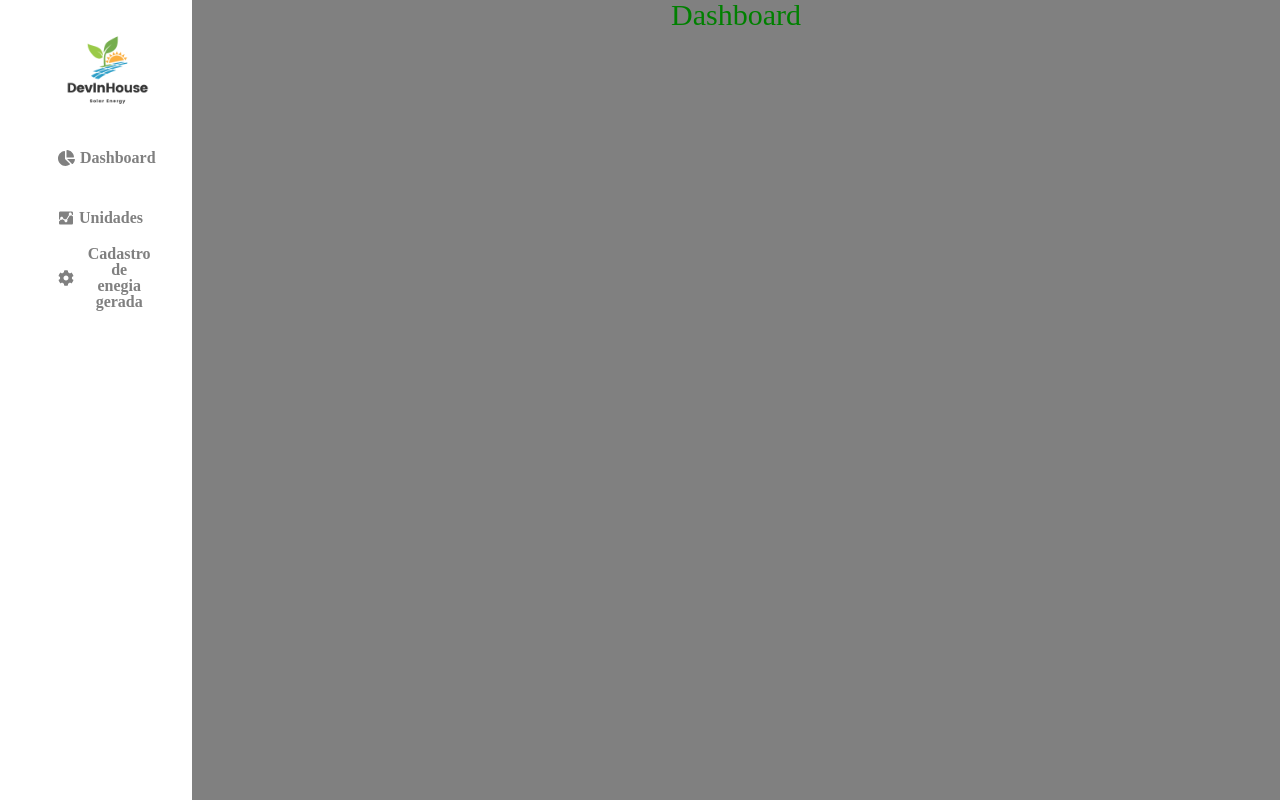
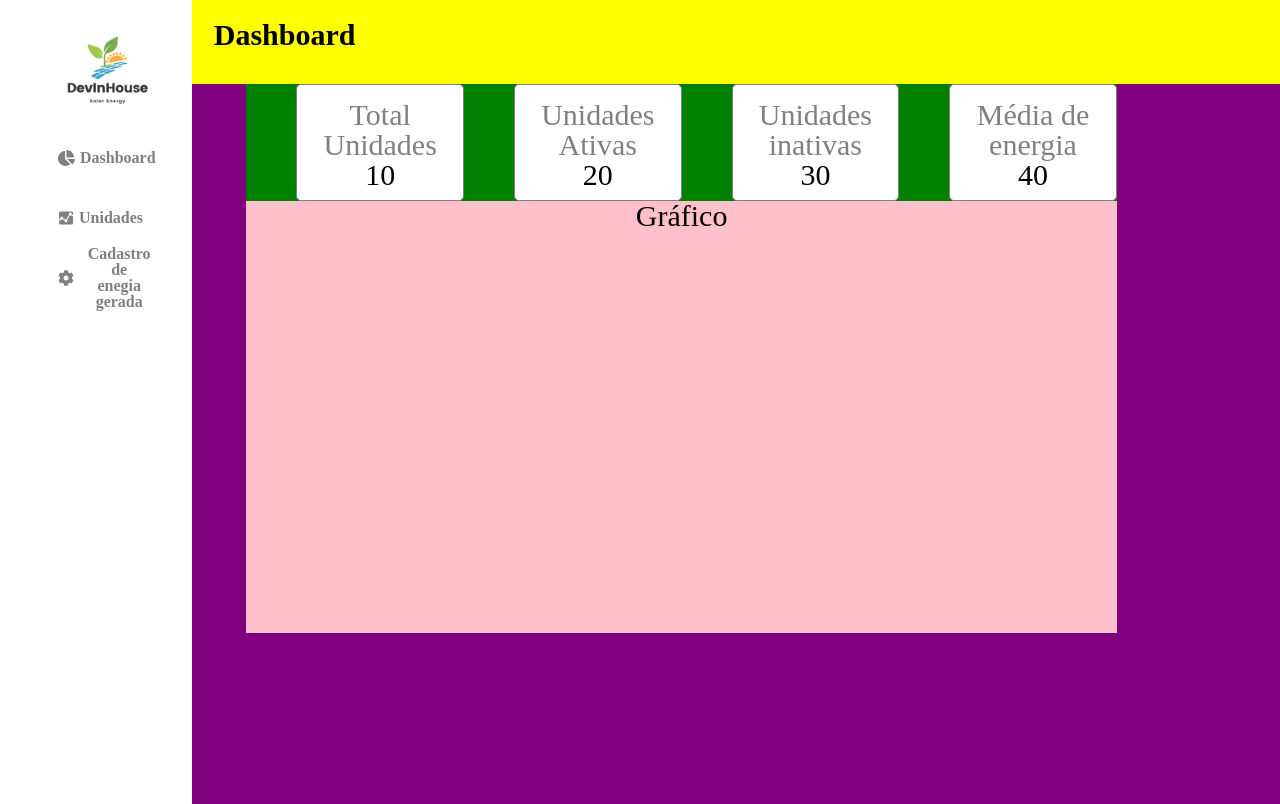
Before and after one commit to alexborgessjc/modulo_1_projeto_avaliativo_2, a React (Create React App) app: page /dashboard in a window 1280 px wide. Built offline with nearby package versions, Linux system fonts and the light colour scheme.

Commit message:
Envio 6 do projeto - Painel de medicao feito o visual

```diff
--- /dev/null
+++ b/src/components/Painel/index.js
@@ -0,0 +1,29 @@
+import React from 'react';
+import { Quadrado, Title } from './styles';
+
+function Painel() {
+
+    return (
+        <>
+            <Quadrado>
+                <Title>Total Unidades</Title>
+                10
+            </Quadrado>
+            <Quadrado>
+                <Title>Unidades Ativas</Title>
+                20
+            </Quadrado>
+            <Quadrado>
+                <Title>Unidades inativas</Title>
+                30
+            </Quadrado>
+            <Quadrado>
+                <Title>Média de energia</Title>
+                40
+            </Quadrado>
+        </>
+    );
+
+}
+
+export default  React.memo(Painel);
--- /dev/null
+++ b/src/components/Painel/styles.js
@@ -0,0 +1,23 @@
+import styled from 'styled-components';
+
+export const Quadrado = styled.div`
+    background-color: white;
+    border: 1px solid grey;
+    width: 20%;
+    margin-left: 50px;
+    border-radius: 5px;
+    padding-top: 15px;
+    padding-bottom: 10px;
+    cursor: pointer;
+    &:hover{
+        border: 1px solid blue;
+        color: blue;
+        div{
+        color: blue;
+        }
+    }
+`;
+
+export const Title = styled.div`
+       color:grey;
+`;
--- a/src/pages/Dashboard/index.js
+++ b/src/pages/Dashboard/index.js
@@ -1,5 +1,7 @@
 import Menu from '../../components/Menu';
-import { DashboardDiv,TelaDiv,MenuDiv} from './styles';
+import Painel from '../../components/Painel';
+import React from 'react';
+import { DashboardDiv,TelaDiv,MenuDiv,Title, PainelFundo,Tablelist, Background} from './styles';
 
 function Dashboard() {
     return (
@@ -8,7 +10,15 @@ function Dashboard() {
                 <Menu></Menu>
             </MenuDiv>
             <DashboardDiv>
-                Dashboard
+                <Title>Dashboard</Title>
+                <Background>
+                    <PainelFundo>
+                        <Painel/>
+                    </PainelFundo>
+                    <Tablelist>
+                        Gráfico
+                    </Tablelist>
+                </Background>
             </DashboardDiv>
         </TelaDiv>
     );
--- a/src/pages/Dashboard/styles.js
+++ b/src/pages/Dashboard/styles.js
@@ -1,5 +1,32 @@
 import styled from 'styled-components';
 
+export const ButtonNovaUnidade = styled.button`
+    display: flex;
+    align-items: center;
+    flex-direction: row;
+    text-decoration: none;
+    border: none;
+    border-radius: 15px;
+    text-shadow:none;
+    font-weight: bold;
+    font-size: 16px;
+    margin: 5px;
+    margin-left: 70%;
+    width: 15%;
+    height: 55px;
+    padding-left: 4%;
+    &:hover{
+      background: #4C5DF1;
+        a{
+            color:white;
+
+        }
+    }
+    a{
+        color:grey;
+        text-decoration: none
+    }
+`;
 export const TelaDiv = styled.div`
     display: flex;
     background-color: lightblue;
@@ -8,20 +35,100 @@ export const TelaDiv = styled.div`
     margin: 0 auto;
     background-color: blue;
 `;
+
 export const MenuDiv = styled.div`
     width: 15%;
     background-color: white;
     padding: 0px;
     font-size: 30px;
     text-align: center;
-    height: 100%;;
+    height: 100%;
 `;
 export const DashboardDiv = styled.div`
     width: 85%;
-    background-color: grey;
+    background-color: white;
     font-size: 30px;
-    color: green;
+    vertical-align: middle;
+    height:100%;
+`;
+
+export const Title = styled.div`
+    background-color: yellow;
+    color: black;
+    height: 8%;
+    padding-left: 2%;
+    font-weight: bold;
+    padding-top: 20px;
+`;
+
+export const PainelFundo = styled.div`
     text-align: center;
-    vertical-align: middle;
-    height:100%:
+    color: black;
+    background-color: green;
+    width: 80%;
+    margin-left: 5%;
+    display: flex;
 `;
+
+export const Tablelist = styled.div`
+    background-color: pink;
+    text-align: center;
+    height: 60%;
+    width: 80%;
+    margin-left: 5%;
+    color: black;
+`;
+
+export const ButtonNew = styled.div`
+    background-color: white;
+    text-align: right;
+`;
+
+export const Background = styled.div`
+    background-color: purple;
+    width: 100%;
+    height:90%;
+`;
+//Teste
+
+export const Table = styled.table`
+  width: 100%;
+  background: #FFF;
+  padding: 10px;
+  border-radius: 10px;
+  margin: 10px 0;
+`;
+
+export const THeader = styled.thead`
+  background: #EC6D08;
+  th {
+  color: #FFF;
+  text-align: left;
+  padding: 12px;
+  }
+`;
+
+export const TBody = styled.tbody`
+`;
+
+export const Row = styled.tr`
+`;
+
+export const RowItem = styled.td`
+  padding: 12px;
+  border-bottom: 1px solid #EC6D08;
+`;
+
+export const CartPhoto = styled.img`
+  height: 100px;
+`;
+
+export const Button = styled.button`
+  border: 0;
+  background: #EC6D08;
+  width: 150px;
+  color: #FFF;
+  font-weight: bold;
+  float: right;
+  margin: 10px 0;
+`;
--- a/src/pages/LancamentoDeGeracao/index.js
+++ b/src/pages/LancamentoDeGeracao/index.js
@@ -3,7 +3,7 @@ import Menu from '../../components/Menu';
 import {toast} from 'react-toastify';
 import axios from "axios";
 import React,{ useState, useEffect } from 'react';
-import {Form, Input, InputDiv, ListaUnidadeDiv, TelaDiv, MenuDiv, Title, SubTitle, Tablelist, DivButtonNew, ButtonNew, Background} from './styles';
+import {Form, Input, InputDiv, ListaUnidadeDiv, TelaDiv, MenuDiv, Title, Tablelist, DivButtonNew, ButtonNew, Background} from './styles';
 
 function LancamentoDeGeracao() {
     const [id, setId] = useState('')
@@ -51,16 +51,14 @@ function LancamentoDeGeracao() {
                 <Menu></Menu>
             </MenuDiv>
             <ListaUnidadeDiv>
-                <Title>Unidades</Title>
+                <Title>Lançamento de geração mensal</Title>
                 <Background>
                     <Form onSubmit={handleSubmit}>
                         <Tablelist>
-                            <SubTitle>Cadastro de Unidade Geradora</SubTitle>
                             <InputDiv>
-                                Unidade geradora<br/>
+                                Unidade geradora:<br/>
                                 <Select
                                     label="Unidade geradora:"
-
                                     options={unidade}
                                     description="Selecione uma unidade"
                                     onChange={(gerado) => setId(gerado.target.value)}
--- a/src/pages/LancamentoDeGeracao/styles.js
+++ b/src/pages/LancamentoDeGeracao/styles.js
@@ -8,7 +8,7 @@ export const Input = styled.input`
 `;
 
 export const InputDiv = styled.div`
-  margin: 10px;
+  margin: 40px;
 `;
 
 export const InputCheck = styled.input`
@@ -62,20 +62,7 @@ export const Title = styled.div`
     height: 8%;
     padding-left: 25px;
     font-family: Sans-serif;
-    margin-top: 20px;
-`;
-
-export const SubTitle = styled.div`
-    text-align: center;
-    color: black;
-    background-color: white;
-    width: 30%;
-    margin-left: 0px;
-    margin-bottom: 25px;
-    margin-top: 50px;
-    font-weight: bold;
-    font-family: Sans-serif;
-    font-size: 25px;
+    margin-top: 40px;
 `;
 
 export const Tablelist = styled.div`
```
